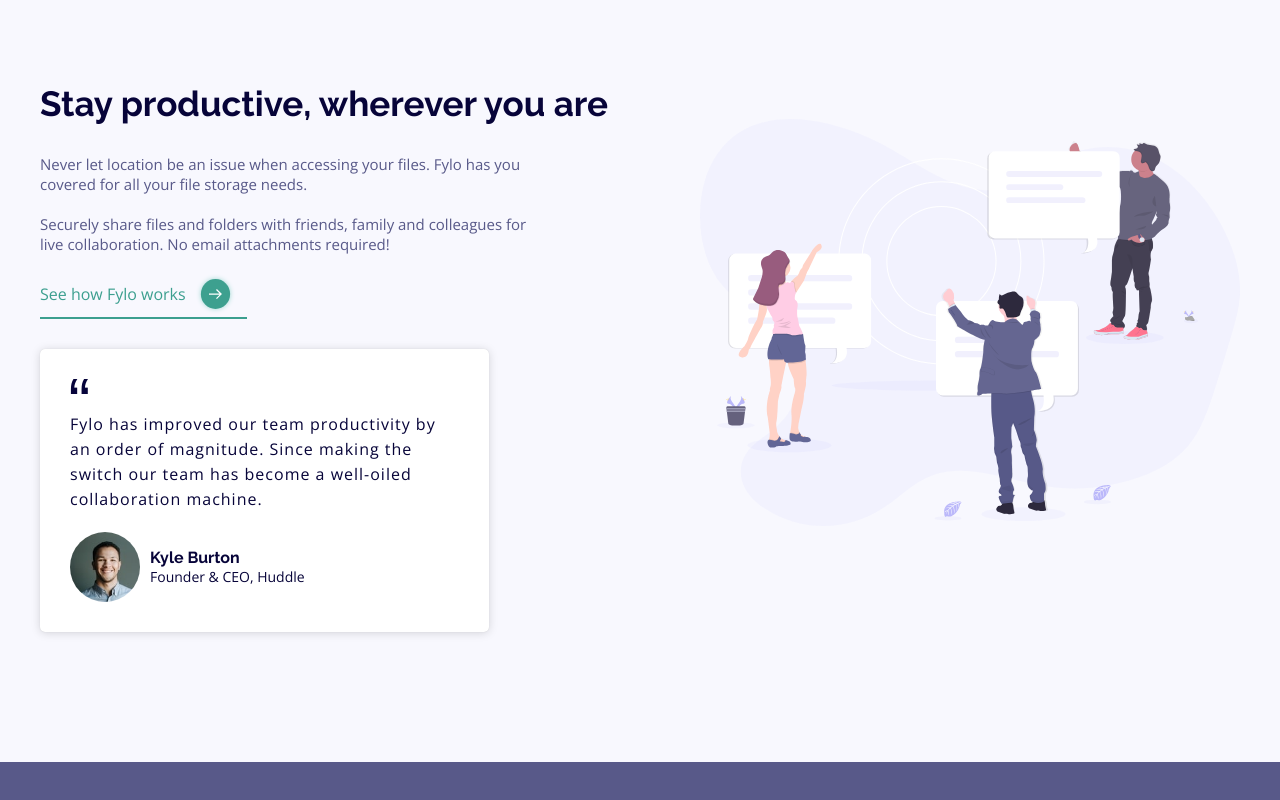
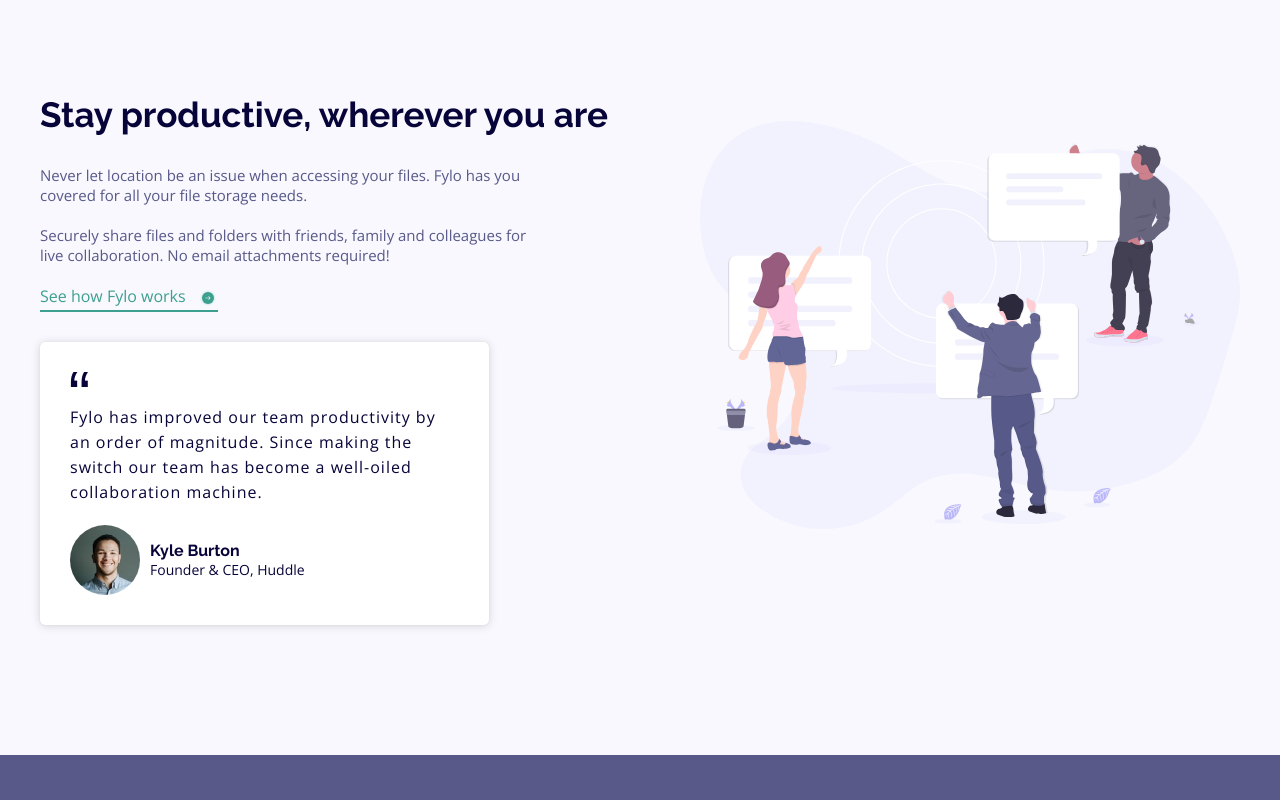
Before and after one commit to ach1209/fylo-landing-page, a website built with webpack: page app/index.html in a window 1280 px wide. Shown: the part 1306-2106 px from the top of the page. Built offline with nearby package versions, Linux system fonts and the light colour scheme; files whose address does not match are found by name.

Commit message:
Remove flex styling from product link. Update font-size of text for cta and product

```diff
--- a/app/scss/components/_cta.scss
+++ b/app/scss/components/_cta.scss
@@ -59,7 +59,7 @@
 
     @include device-large {
       text-align: left;
-      font-size: 1.9rem;
+      font-size: 1.8rem;
     }
   }
 
--- a/app/scss/components/_navigation.scss
+++ b/app/scss/components/_navigation.scss
@@ -1,9 +1,11 @@
 #navigation {
-  padding: 3rem;
+  display: flex;
+  height: 12rem;
+  padding: 0 3rem;
   @include container;
 
   @include device-large {
-    padding: 3rem 0;
+    padding: 0;
   }
 }
 
@@ -11,6 +13,7 @@
   display: flex;
   align-items: center;
   justify-content: space-between;
+  width: 100%;
 
   &__logo {
     width: 25%;
--- a/app/scss/components/_product.scss
+++ b/app/scss/components/_product.scss
@@ -69,37 +69,28 @@
   }
 
   &__link {
-    display: flex;
-    justify-content: center;
-    align-items: center;
     color: $accentCyan;
     text-decoration: none;
     padding-bottom: 0.5rem;
     position: relative;
+    display: table;
+    margin: 0 auto;
 
     @include device-large {
-      justify-content: flex-start;
+      margin: 0;
     }
 
     &:after {
       content: '';
-      display: block;
-      width: 47%;
+      width: 100%;
       position: absolute;
       bottom: 0;
+      left: 0;
       border: 1px solid $accentCyan;
-
-      @include device-medium {
-        width: 29%;
-      }
-
-      @include device-large {
-        width: 31%;
-      }
     }
 
     img {
-      flex-basis: 6%;
+      vertical-align: middle;
       margin-left: 1rem;
     }
   }
```
